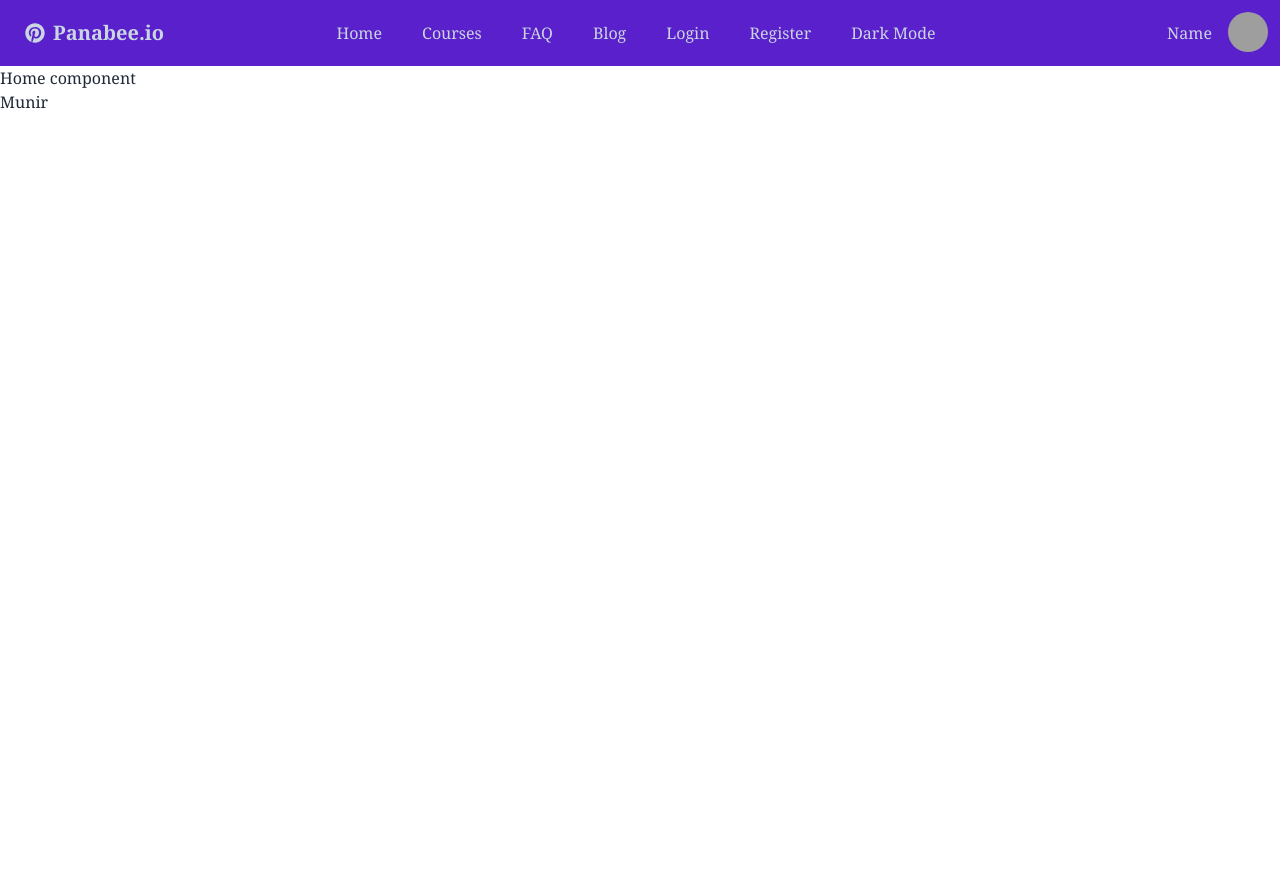
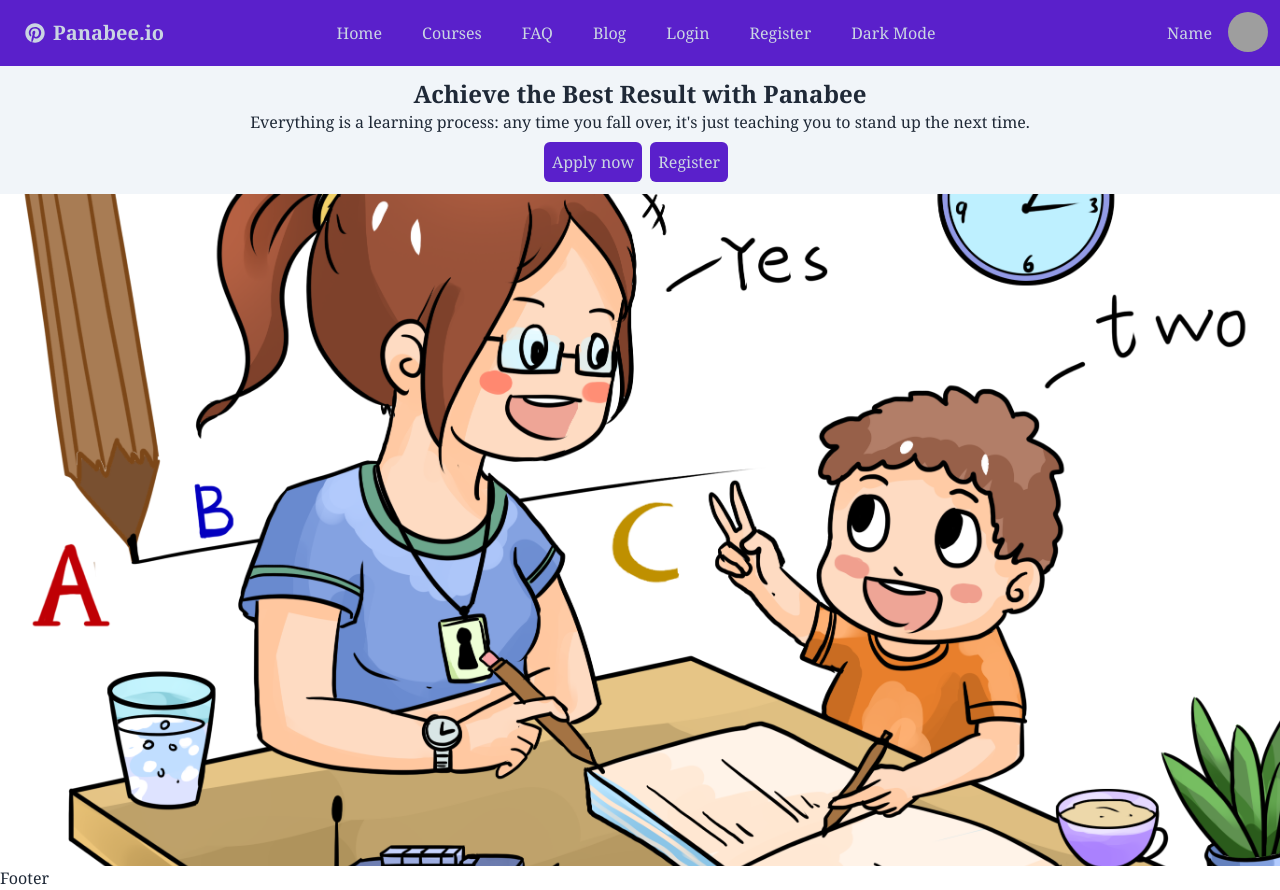
Before and after one commit to developer-munir/panabee-client, a React (Create React App) app: page / in a window 1280 px wide. Before the commit the page ends 800 px from the top, so only its background shows below. Built offline with nearby package versions, Linux system fonts and the light colour scheme; grey boxes are pictures that could not be loaded.

Commit message:
added header section

```diff
--- a/src/layouts/Main.jsx
+++ b/src/layouts/Main.jsx
@@ -1,5 +1,6 @@
 import React from 'react';
 import { Outlet } from 'react-router-dom';
+import Footer from '../pages/Shared/Footer';
 import Navbar from '../pages/Shared/Navbar';
 
 const Main = () => {
@@ -7,6 +8,7 @@ const Main = () => {
         <div>
             <Navbar></Navbar>
             <Outlet></Outlet>
+            <Footer></Footer>
         </div>
     );
 };
--- /dev/null
+++ b/src/pages/Home/Header.jsx
@@ -0,0 +1,36 @@
+import React from "react";
+import asset2 from "../../assets/assest-2.png";
+const Header = () => {
+  return (
+    <div
+      style={{
+        backgroundImage: `url(${asset2})`,
+        backgroundSize: "100%",
+        height: "100vh",
+        backgroundRepeat: "no-repeat",
+      }}
+    >
+      <div className=" text-center bg-slate-100 leading-6">
+        <div className="p-3">
+          <h1 className=" md:text-2xl font-bold">
+            Achieve the Best Result with Panabee
+          </h1>
+          <p>
+            Everything is a learning process: any time you fall over, it's just
+            teaching you to stand up the next time.
+          </p>
+          <div className="mt-2">
+            <button className="bg-[#5A20CB] text-[#CAD5E2] mr-2 p-2 rounded-md">
+              Apply now
+            </button>
+            <button className="bg-[#5A20CB] text-[#CAD5E2] mr-2 p-2 rounded-md">
+              Register
+            </button>
+          </div>
+        </div>
+      </div>
+    </div>
+  );
+};
+
+export default Header;
--- a/src/pages/Home/Home.jsx
+++ b/src/pages/Home/Home.jsx
@@ -1,13 +1,13 @@
 import React, { useContext } from 'react';
 import { AuthContext } from '../../contexts/AuthContexts/AuthProvider';
+import Header from './Header';
 
 const Home = () => {
     const { name } = useContext(AuthContext);
     console.log(name)
     return (
         <div>
-            <h1 className='font-serif'>Home component</h1>
-            <h1>{name}</h1>
+            <Header></Header>
         </div>
     );
 };
--- /dev/null
+++ b/src/pages/Shared/Footer.jsx
@@ -0,0 +1,11 @@
+import React from 'react';
+
+const Footer = () => {
+    return (
+        <div>
+            <h1>Footer</h1>
+        </div>
+    );
+};
+
+export default Footer;
```
Also changed, not shown: src/assets/assest-2.png (added), src/assets/asset-1.png (added).
